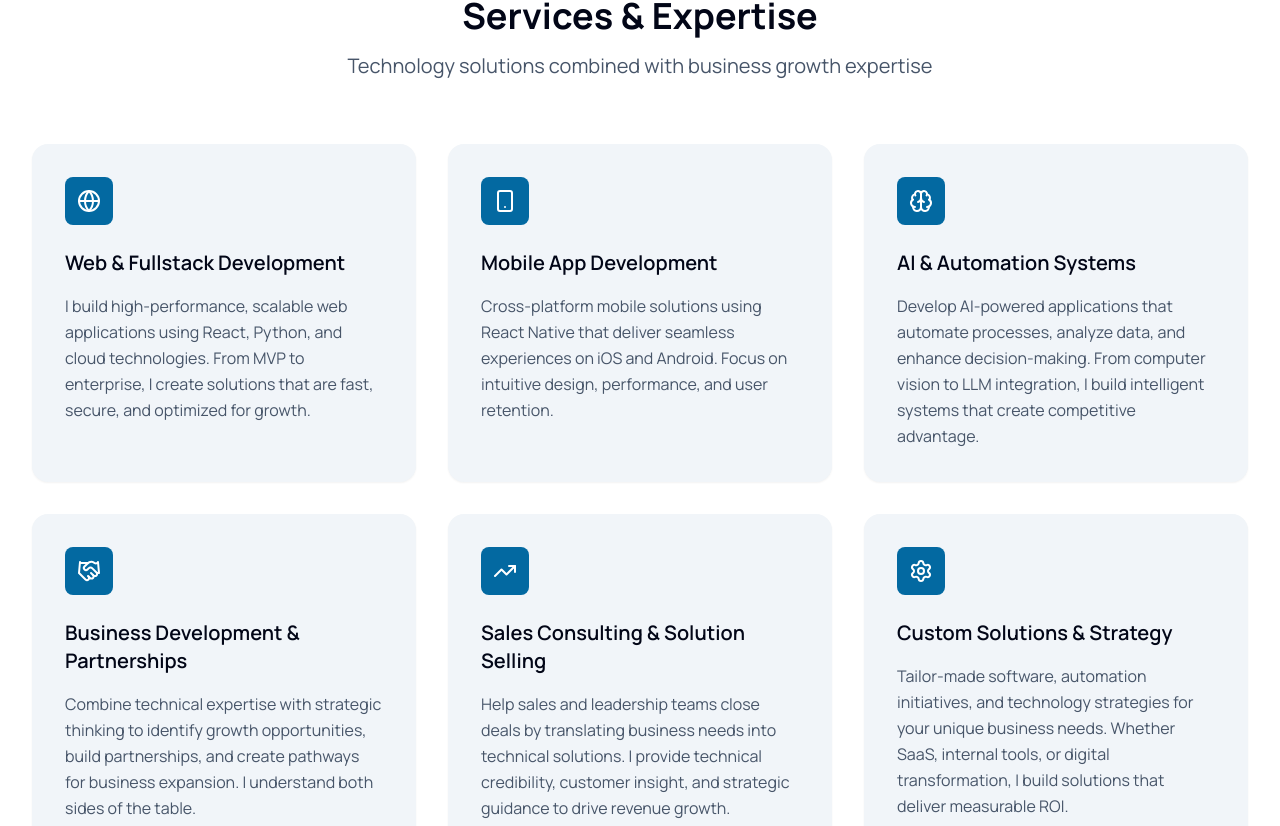
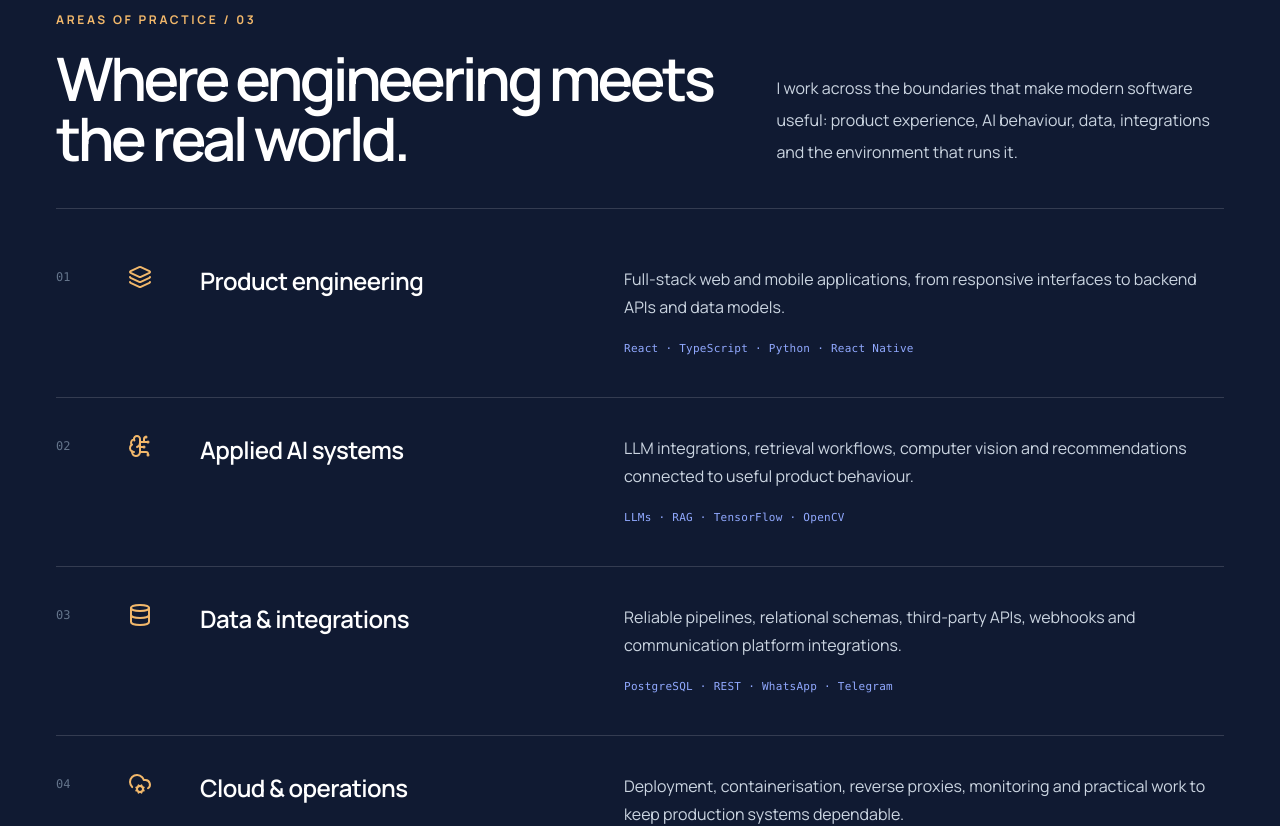
Before and after one commit to micpana/Michael-Panashe-Mudimbu-Portfolio-V2, a React (Vite) app: page / in a window 1280 px wide. Shown: the part 7863-8689 px from the top of the page. Built offline with nearby package versions, Linux system fonts and the light colour scheme.

Commit message:
Reframe services as distinctive engineering practice areas

```diff
--- a/src/components/Services.tsx
+++ b/src/components/Services.tsx
@@ -1,85 +1,33 @@
 import React from 'react';
-import {
-  Globe,
-  Smartphone,
-  Brain,
-  MessageCircle,
-  Send,
-  Settings,
-  Handshake,
-  TrendingUp
-} from 'lucide-react';
+import { ArrowUpRight, BrainCircuit, CloudCog, Database, Layers3, Workflow } from 'lucide-react';
 
-const Services: React.FC = () => {
-  const services = [
-    {
-      icon: Globe,
-      title: 'Web & Fullstack Development',
-      description: 'I build high-performance, scalable web applications using React, Python, and cloud technologies. From MVP to enterprise, I create solutions that are fast, secure, and optimized for growth.'
-    },
-    {
-      icon: Smartphone,
-      title: 'Mobile App Development',
-      description: 'Cross-platform mobile solutions using React Native that deliver seamless experiences on iOS and Android. Focus on intuitive design, performance, and user retention.'
-    },
-    {
-      icon: Brain,
-      title: 'AI & Automation Systems',
-      description: 'Develop AI-powered applications that automate processes, analyze data, and enhance decision-making. From computer vision to LLM integration, I build intelligent systems that create competitive advantage.'
-    },
-    {
-      icon: Handshake,
-      title: 'Business Development & Partnerships',
-      description: 'Combine technical expertise with strategic thinking to identify growth opportunities, build partnerships, and create pathways for business expansion. I understand both sides of the table.'
-    },
-    {
-      icon: TrendingUp,
-      title: 'Sales Consulting & Solution Selling',
-      description: 'Help sales and leadership teams close deals by translating business needs into technical solutions. I provide technical credibility, customer insight, and strategic guidance to drive revenue growth.'
-    },
-    {
-      icon: Settings,
-      title: 'Custom Solutions & Strategy',
-      description: 'Tailor-made software, automation initiatives, and technology strategies for your unique business needs. Whether SaaS, internal tools, or digital transformation, I build solutions that deliver measurable ROI.'
-    }
-  ];
+const capabilities = [
+  { number: '01', icon: Layers3, title: 'Product engineering', description: 'Full-stack web and mobile applications, from responsive interfaces to backend APIs and data models.', tags: 'React · TypeScript · Python · React Native' },
+  { number: '02', icon: BrainCircuit, title: 'Applied AI systems', description: 'LLM integrations, retrieval workflows, computer vision and recommendations connected to useful product behaviour.', tags: 'LLMs · RAG · TensorFlow · OpenCV' },
+  { number: '03', icon: Database, title: 'Data & integrations', description: 'Reliable pipelines, relational schemas, third-party APIs, webhooks and communication platform integrations.', tags: 'PostgreSQL · REST · WhatsApp · Telegram' },
+  { number: '04', icon: CloudCog, title: 'Cloud & operations', description: 'Deployment, containerisation, reverse proxies, monitoring and practical work to keep production systems dependable.', tags: 'Linux · Docker · Nginx · CI/CD' },
+  { number: '05', icon: Workflow, title: 'Automation & workflows', description: 'Connect repetitive processes and disconnected tools with browser automation, bots and purpose-built internal software.', tags: 'Playwright · Selenium · APIs · Bots' },
+];
 
-  return (
-    <section className="py-20 bg-white dark:bg-slate-900" id="services">
-      <div className="max-w-7xl mx-auto px-4 sm:px-6 lg:px-8">
-        <div className="text-center mb-16">
-          <h2 className="text-3xl sm:text-4xl font-bold text-slate-950 dark:text-white mb-4">
-            Services & Expertise
-          </h2>
-          <p className="text-xl text-slate-600 dark:text-slate-300 max-w-3xl mx-auto">
-            Technology solutions combined with business growth expertise
-          </p>
-        </div>
-
-        <div className="grid md:grid-cols-2 lg:grid-cols-3 gap-8">
-          {services.map((service, index) => {
-            const IconComponent = service.icon;
-            return (
-              <div
-                key={index}
-                className="p-8 bg-[#f1f5f9] dark:bg-[#111b2b] rounded-2xl hover:bg-white dark:hover:bg-gray-700 transition-all duration-300 shadow-sm hover:shadow-xl group border border-transparent hover:border-blue-100 dark:hover:border-blue-900/20"
-              >
-                <div className="w-12 h-12 bg-sky-700 dark:bg-sky-500 rounded-lg flex items-center justify-center mb-6 group-hover:scale-110 transition-transform duration-300">
-                  <IconComponent className="text-white" size={24} />
-                </div>
-                <h3 className="text-xl font-semibold text-slate-950 dark:text-white mb-4">
-                  {service.title}
-                </h3>
-                <p className="text-slate-600 dark:text-slate-300 leading-relaxed">
-                  {service.description}
-                </p>
-              </div>
-            );
-          })}
-        </div>
+const Services: React.FC = () => (
+  <section className="bg-[#101a32] py-24 text-white dark:bg-[#080c15]" id="services">
+    <div className="mx-auto max-w-[1600px] px-5 sm:px-8 lg:px-14">
+      <div className="grid gap-8 border-b border-white/15 pb-10 lg:grid-cols-[1fr_0.65fr] lg:items-end">
+        <div><p className="text-xs font-bold uppercase tracking-[0.22em] text-[#f2b86b]">Areas of practice / 03</p><h2 className="mt-5 max-w-3xl text-4xl font-semibold leading-[1.02] tracking-[-0.06em] sm:text-6xl">Where engineering meets the real world.</h2></div>
+        <p className="max-w-xl text-base leading-8 text-slate-300">I work across the boundaries that make modern software useful: product experience, AI behaviour, data, integrations and the environment that runs it.</p>
       </div>
-    </section>
-  );
-};
-
+      <div className="mt-5">
+        {capabilities.map(({number,icon:Icon,title,description,tags})=>(
+          <article key={number} className="group grid gap-5 border-b border-white/15 py-7 transition-colors hover:bg-white/[0.03] sm:grid-cols-[3rem_3rem_0.8fr_1.2fr] sm:items-start sm:gap-6 sm:py-9">
+            <span className="pt-1 font-mono text-xs text-slate-500">{number}</span>
+            <Icon size={24} className="text-[#f2b86b] transition-transform group-hover:translate-x-1 group-hover:-translate-y-1" />
+            <h3 className="text-xl font-semibold tracking-tight sm:text-2xl">{title}</h3>
+            <div><p className="max-w-2xl leading-7 text-slate-300">{description}</p><p className="mt-4 font-mono text-[11px] leading-6 tracking-wide text-[#91a9ff]">{tags}</p></div>
+          </article>
+        ))}
+      </div>
+      <a href="mailto:michaelmudimbu@gmail.com" className="mt-9 inline-flex items-center gap-3 bg-[#f2b86b] px-5 py-4 font-semibold text-[#172033] transition hover:bg-[#ffd08e]">Have a problem worth solving? <ArrowUpRight size={18} /></a>
+    </div>
+  </section>
+);
 export default Services;
```
